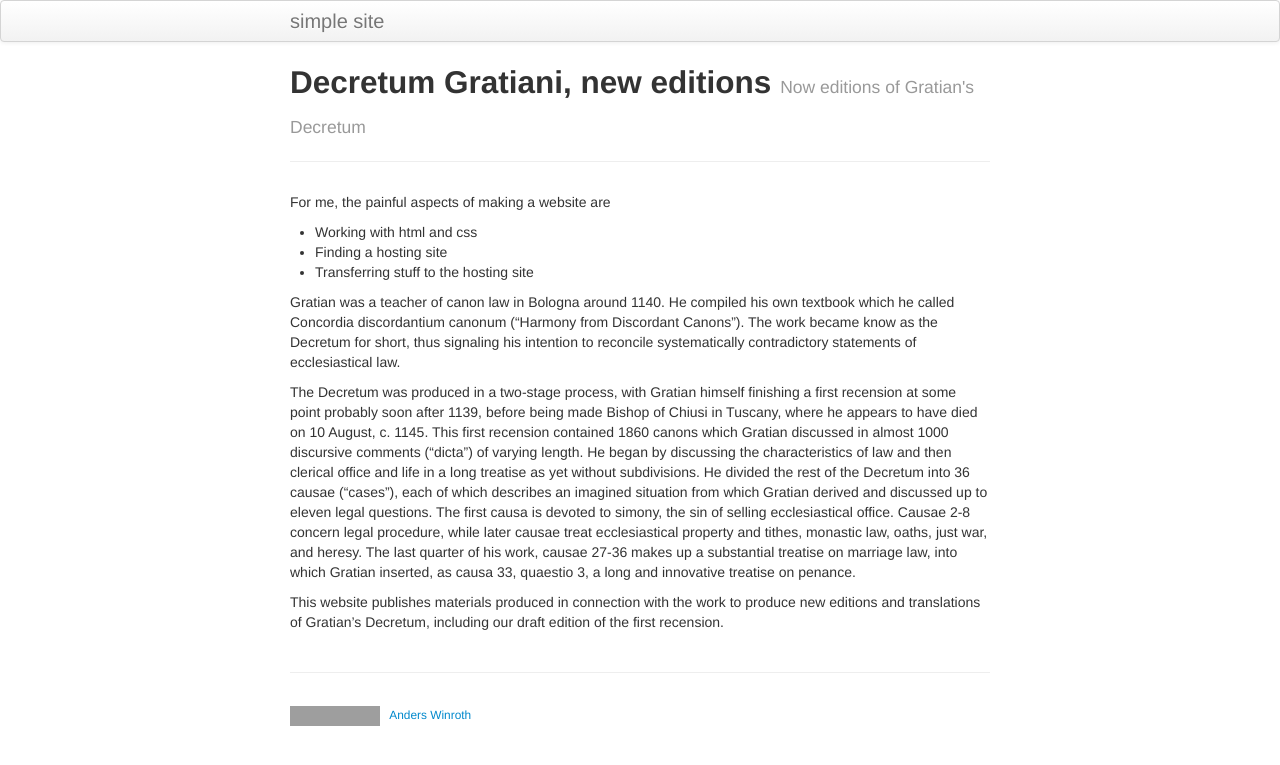
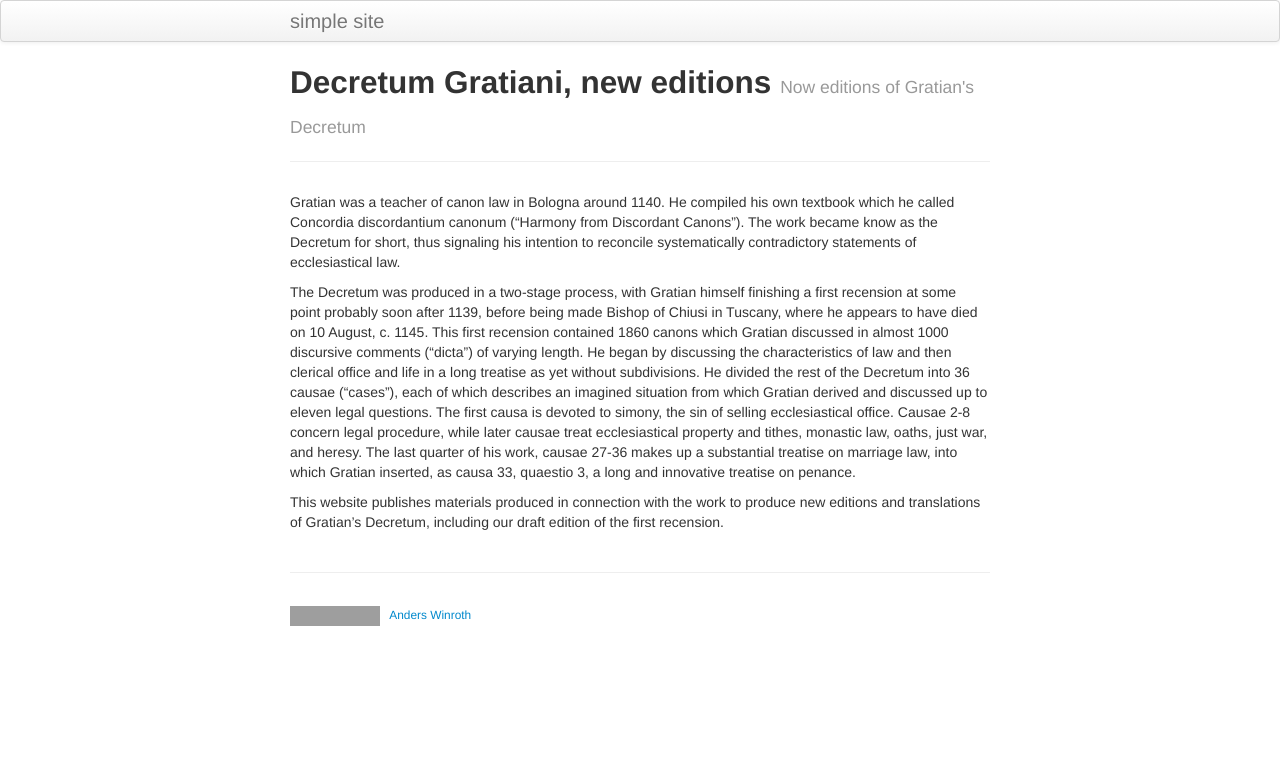
Before and after one commit to winroth/Gratianus, a Jekyll site: the page built from index.md, in a window 1280 px wide. Shown: the top 765 px of the page. Built offline with Jekyll 4.4.1, drawn with Linux system fonts in a browser that asks for light colours; grey boxes are pictures that could not be loaded.

Commit message:
Update index.md

```diff
--- a/index.md
+++ b/index.md
@@ -5,14 +5,6 @@ tagline: Now editions of Gratian's Decretum
 description: A website for making available working editions of Gratian's Decretum
 ---
 
-
-
-For me, the painful aspects of making a website are
-
-- Working with html and css
-- Finding a hosting site
-- Transferring stuff to the hosting site
-
 Gratian was a teacher of canon law in Bologna around 1140. He compiled his own textbook which he called Concordia discordantium canonum ("Harmony from Discordant Canons"). The work became know as the Decretum for short, thus signaling his intention to reconcile systematically contradictory statements of ecclesiastical law.
 
 The Decretum was produced in a two-stage process, with Gratian himself finishing a first recension at some point probably soon after 1139, before being made Bishop of Chiusi in Tuscany, where he appears to have died on 10 August, c. 1145. This first recension contained 1860 canons which Gratian discussed in almost 1000 discursive comments (“dicta”) of varying length. He began by discussing the characteristics of law and then clerical office and life in a long treatise as yet without subdivisions. He divided the rest of the Decretum into 36 causae (“cases”), each of which describes an imagined situation from which Gratian derived and discussed up to eleven legal questions. The first causa is devoted to simony, the sin of selling ecclesiastical office. Causae 2-8 concern legal procedure, while later causae treat ecclesiastical property and tithes, monastic law, oaths, just war, and heresy. The last quarter of his work, causae 27-36 makes up a substantial treatise on marriage law, into which Gratian inserted, as causa 33, quaestio 3, a long and innovative treatise on penance.
```
